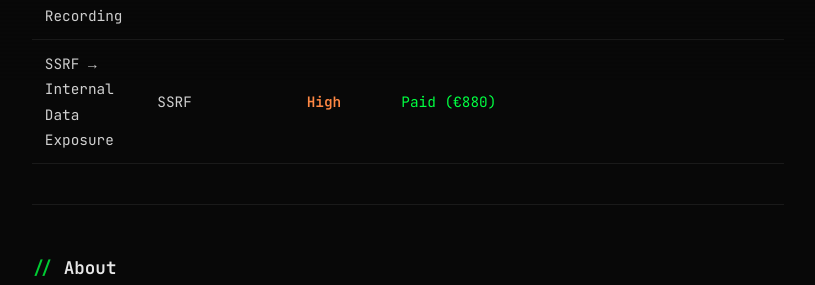
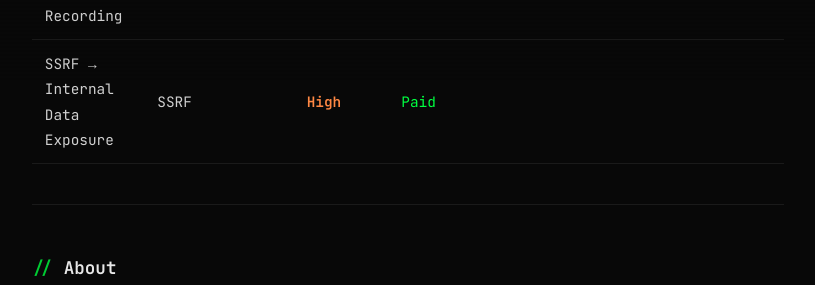
Before and after one commit to Ivan09999/Ivan09999.github.io, a Jekyll site: the page built from index.md, in a window 1280 px wide. Shown: the part 818-1103 px from the top of the page, without its empty margins (232-1047 px from the left). Built offline with Jekyll 4.4.1, drawn with Linux system fonts in a browser that asks for light colours.

Commit message:
Update index.md

```diff
--- a/index.md
+++ b/index.md
@@ -11,7 +11,7 @@ title: Home
 | OAuth Wildcard Redirect Bypass | Authentication Bypass | <span class="severity-c">Critical</span> | <span class="status-pending">Under review</span> |
 | mXSS in Rust HTML Sanitizer | XSS | <span class="severity-m">Moderate</span> | <span class="status-cve">https://github.com/rust-ammonia/ammonia/security/advisories/GHSA-9jh8-v38h-cvhr</span> |
 | Post-Eviction Meeting Recording | Access Control | <span class="severity-h">High</span> | <span class="status-pending">Under review</span> |
-| SSRF → Internal Data Exposure | SSRF | <span class="severity-h">High</span> | <span class="status-paid">Paid (€880)</span> |
+| SSRF → Internal Data Exposure | SSRF | <span class="severity-h">High</span> | <span class="status-paid">Paid</span> |
 
 ---
 
```
